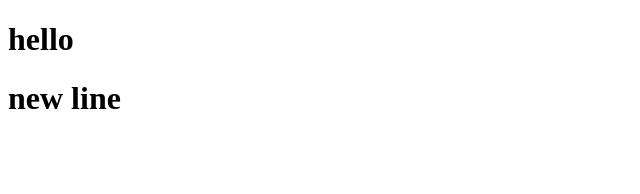
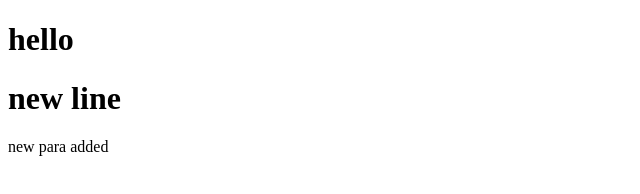
Before and after one commit to wajidalilandar/11JuneProject, a plain HTML site: page index.html in a window 1280 px wide. Shown: the whole page, without its empty margins (0-640 px from the left). Drawn offline with Linux system fonts and the light colour scheme.

Commit message:
second commit

```diff
--- a/index.html
+++ b/index.html
@@ -10,5 +10,8 @@
     <h1>hello</h1>
 
     <h1>new line</h1>
+
+
+    <p>new para added</p>
 </body>
 </html>
```
